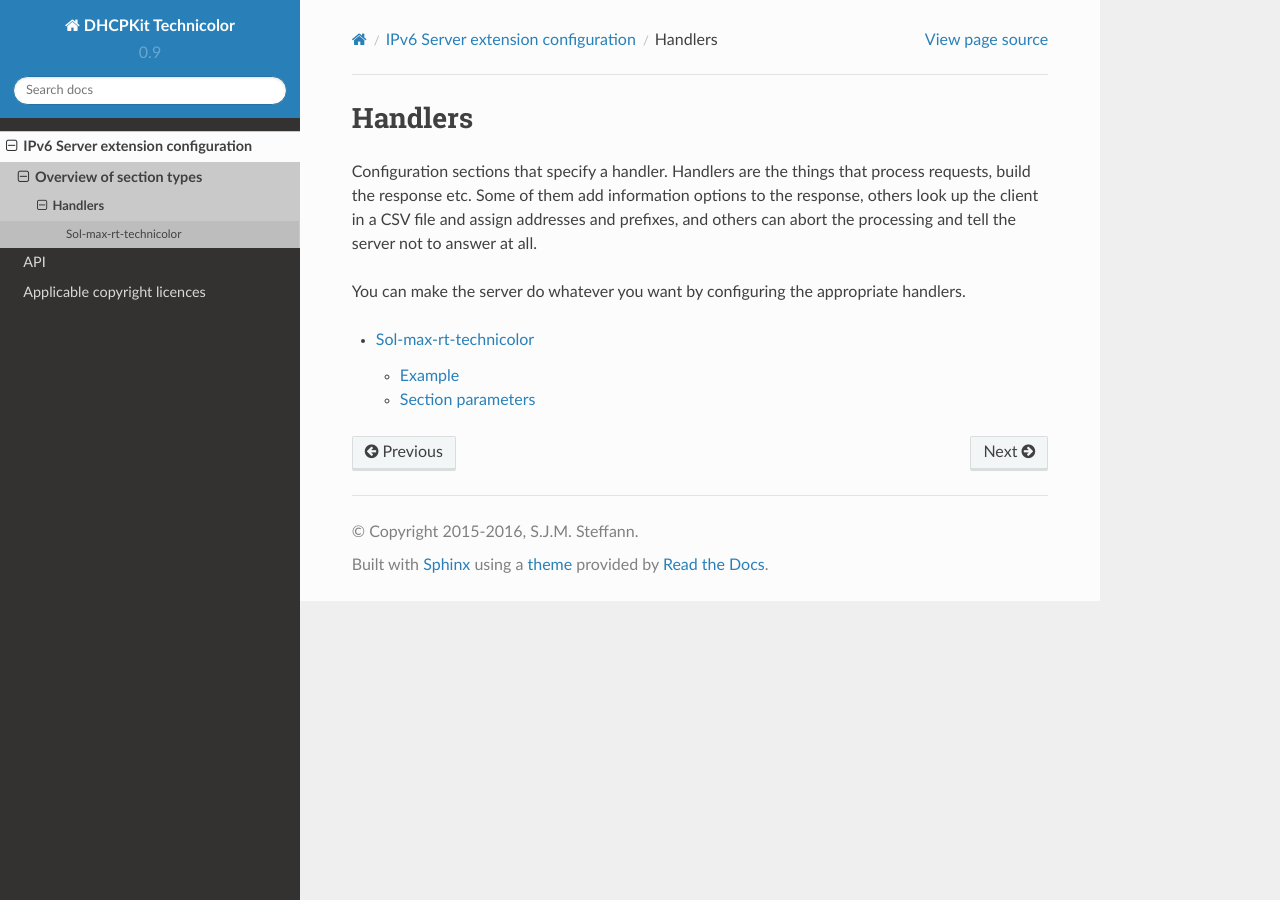
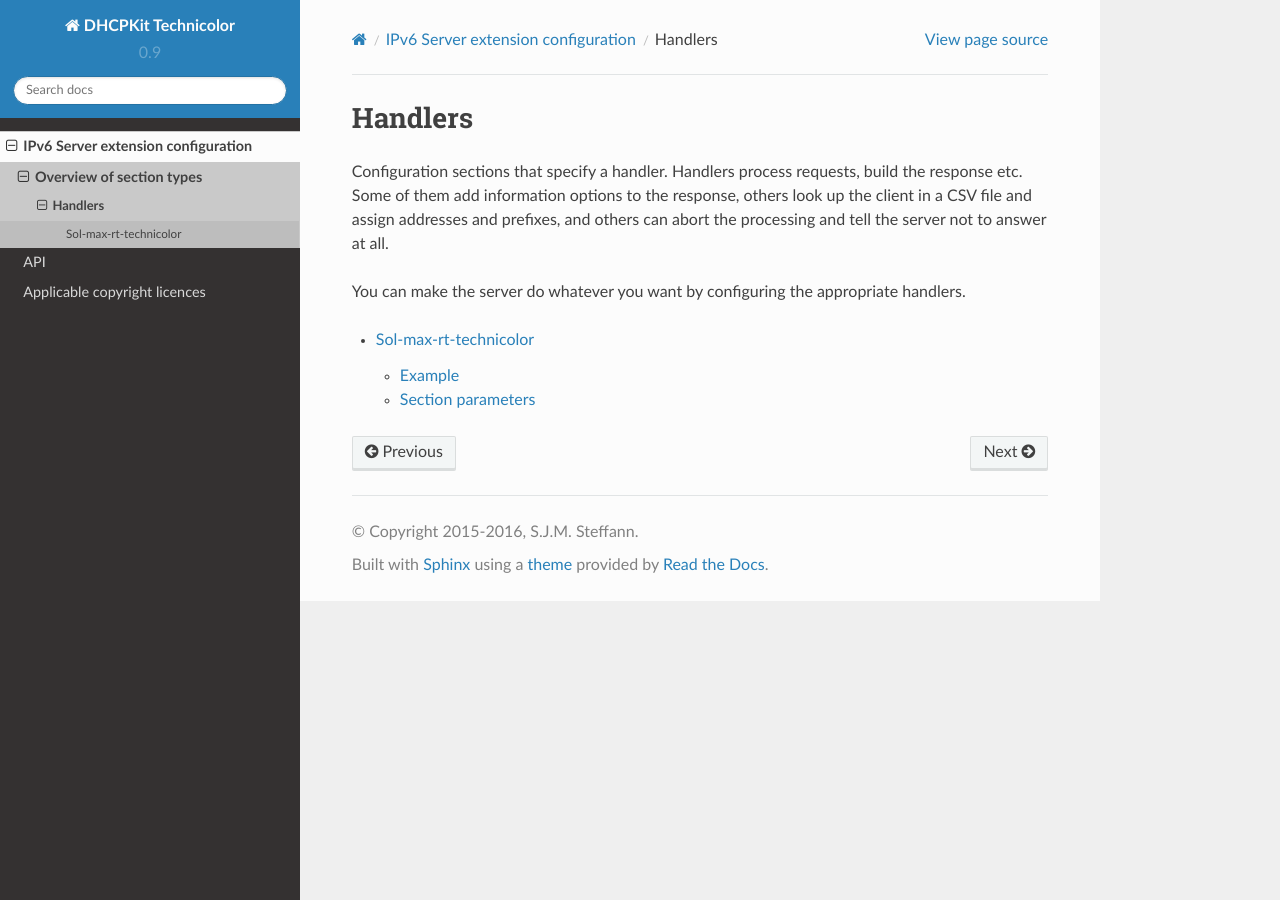
Before and after one commit to sjm-steffann/dhcpkit_technicolor, a Sphinx documentation site: the page built from docs/config/handler_factory.rst, in a window 1280 px wide. Built offline with Sphinx 7.4.7 and the Read the Docs theme 2.0.0, drawn with Linux system fonts in a browser that asks for light colours.

Commit message:
Update docs

```diff
--- a/docs/config/handler_factory.rst
+++ b/docs/config/handler_factory.rst
@@ -3,10 +3,10 @@
 Handlers
 ========
 
-Configuration sections that specify a handler. Handlers are the things that process requests, build the
-response etc. Some of them add information options to the response, others look up the client in a CSV file
-and assign addresses and prefixes, and others can abort the processing and tell the server not to answer
-at all.
+Configuration sections that specify a handler. Handlers process requests, build the response etc.
+Some of them add information options to the response, others look up the client in a CSV file
+and assign addresses and prefixes, and others can abort the processing and tell the server not to
+answer at all.
 
 You can make the server do whatever you want by configuring the appropriate handlers.
 
```
